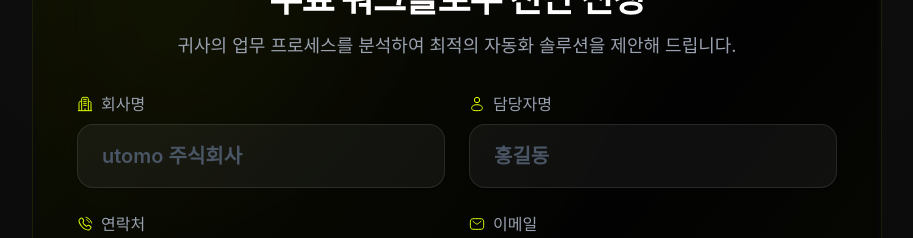
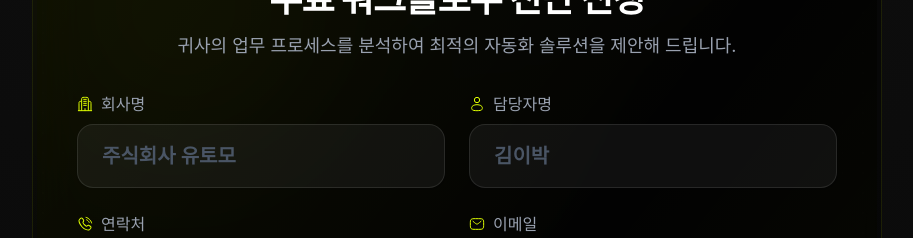
Before and after one commit to jinmoo-park/utomo_web, a React (Vite) app: page / in a window 1280 px wide. Shown: the part 7920-8158 px from the top of the page, without its empty margins (183-1096 px from the left). Built offline with nearby package versions, Linux system fonts and the light colour scheme; a web font is replaced by a local one.

Commit message:
Update WorkflowDiagnosisForm component

```diff
--- a/src/components/WorkflowDiagnosisForm.tsx
+++ b/src/components/WorkflowDiagnosisForm.tsx
@@ -229,7 +229,7 @@ export const WorkflowDiagnosisForm: React.FC<WorkflowDiagnosisFormProps> = ({ on
                                         name="companyName"
                                         value={formData.companyName}
                                         onChange={handleChange}
-                                        placeholder="utomo 주식회사"
+                                        placeholder="주식회사 유토모"
                                         required
                                         className="bg-white/5 border-white/10 text-white text-lg md:text-xl font-semibold h-14 md:h-16 px-4 md:px-6 rounded-2xl placeholder:text-gray-600 focus:border-primary focus:ring-primary/20 transition-all"
                                     />
@@ -245,7 +245,7 @@ export const WorkflowDiagnosisForm: React.FC<WorkflowDiagnosisFormProps> = ({ on
                                         name="contactPerson"
                                         value={formData.contactPerson}
                                         onChange={handleChange}
-                                        placeholder="홍길동"
+                                        placeholder="김이박"
                                         required
                                         className="bg-white/5 border-white/10 text-white text-lg md:text-xl font-semibold h-14 md:h-16 px-4 md:px-6 rounded-2xl placeholder:text-gray-600 focus:border-primary focus:ring-primary/20 transition-all"
                                     />
```
